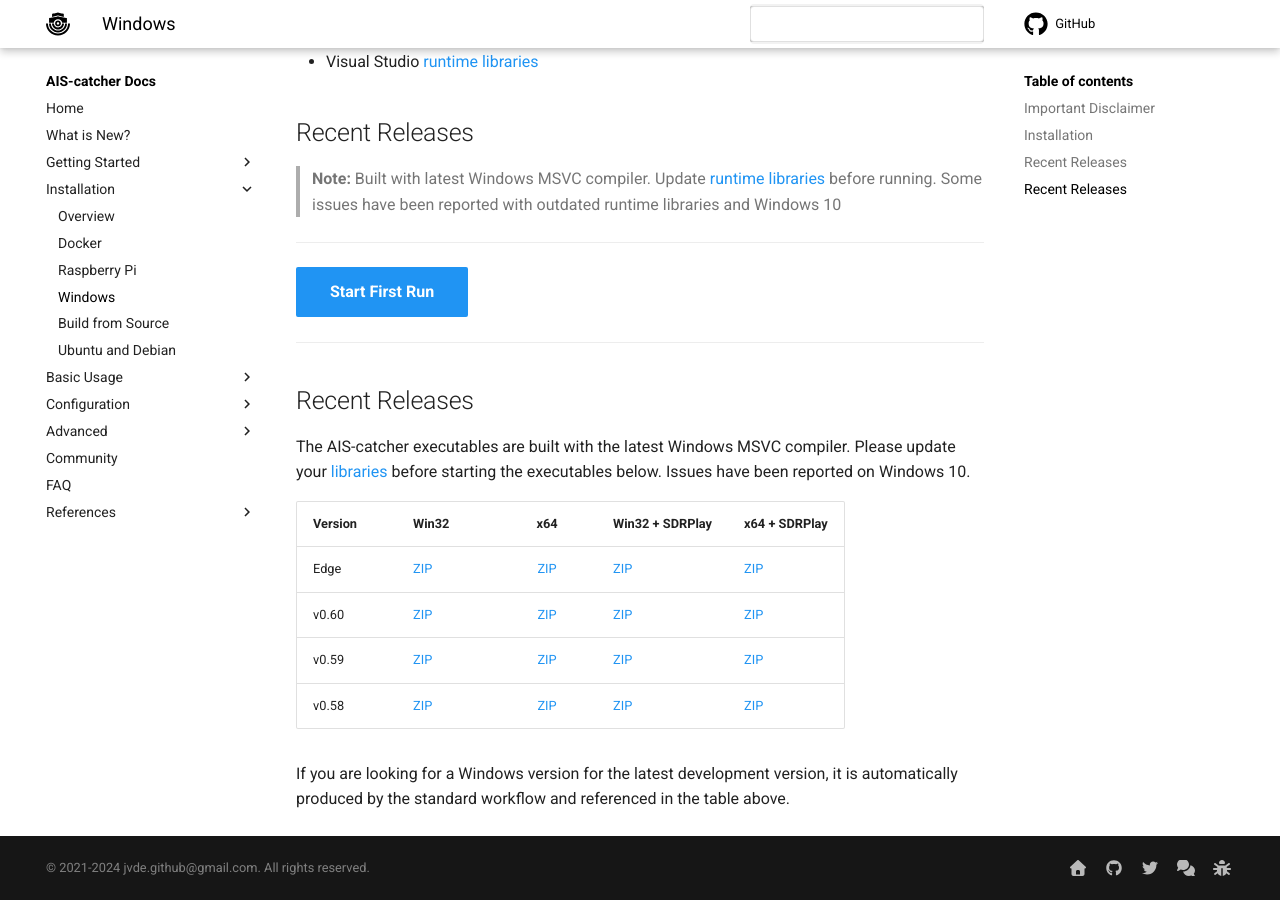
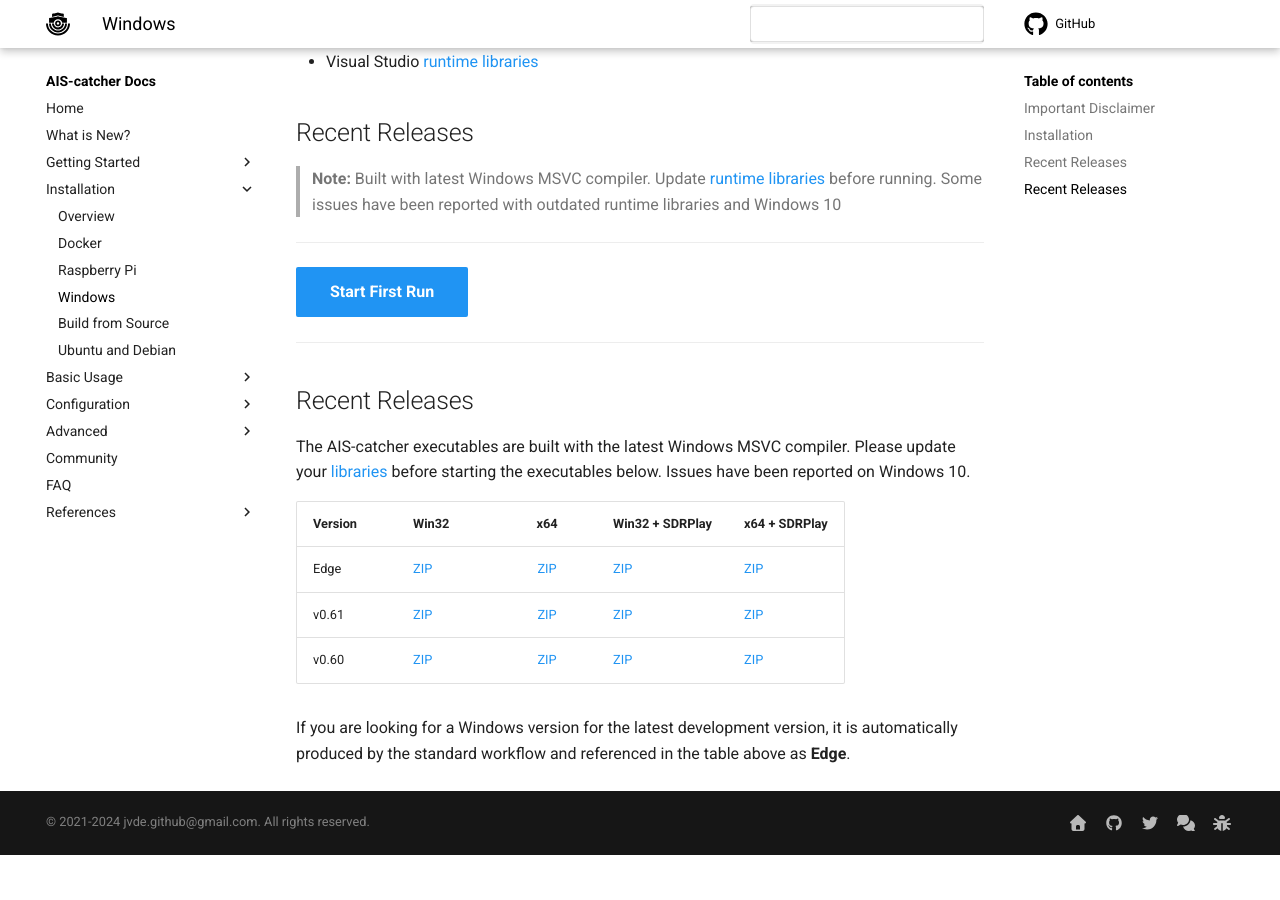
Before and after one commit to jvde-github/AIS-catcher-docs, an MkDocs documentation site: the page built from docs/installation/windows.md, in a window 1280 px wide and 900 px high, scrolled down 717 px. Built offline with MkDocs 1.6.1 and Material for MkDocs 9.7.7, drawn with Linux system fonts in a browser that asks for light colours; comment, search, counter and statistics services are not loaded; after the commit the page ends 1572 px from its top, so only the background shows below that.

Commit message:
add v0.61

```diff
--- a/docs/installation/windows.md
+++ b/docs/installation/windows.md
@@ -32,8 +32,8 @@ The AIS-catcher executables are built with the latest Windows MSVC compiler. Ple
 | Version | Win32 | x64 | Win32 + SDRPlay | x64 + SDRPlay |
 | :------ | :---- | :--: | :-------------- | :------------ |
 | Edge    | [ZIP](https://github.com/jvde-github/AIS-catcher/releases/download/Edge/AIS-catcher.x86.zip) | [ZIP](https://github.com/jvde-github/AIS-catcher/releases/download/Edge/AIS-catcher.x64.zip) | [ZIP](https://github.com/jvde-github/AIS-catcher/releases/download/Edge/AIS-catcher.SDRPLAY.x86.zip) | [ZIP](https://github.com/jvde-github/AIS-catcher/releases/download/Edge/AIS-catcher.SDRPLAY.x64.zip) |
+| v0.61   | [ZIP](https://github.com/jvde-github/AIS-catcher/releases/download/v0.61/AIS-catcher.x86.zip) | [ZIP](https://github.com/jvde-github/AIS-catcher/releases/download/v0.61/AIS-catcher.x64.zip) | [ZIP](https://github.com/jvde-github/AIS-catcher/releases/download/v0.61/AIS-catcher.SDRPLAY.x86.zip) | [ZIP](https://github.com/jvde-github/AIS-catcher/releases/download/v0.61/AIS-catcher.SDRPLAY.x64.zip) |
 | v0.60   | [ZIP](https://github.com/jvde-github/AIS-catcher/releases/download/v0.60/AIS-catcher.x86.zip) | [ZIP](https://github.com/jvde-github/AIS-catcher/releases/download/v0.60/AIS-catcher.x64.zip) | [ZIP](https://github.com/jvde-github/AIS-catcher/releases/download/v0.60/AIS-catcher.SDRPLAY.x86.zip) | [ZIP](https://github.com/jvde-github/AIS-catcher/releases/download/v0.60/AIS-catcher.SDRPLAY.x64.zip) |
-| v0.59   | [ZIP](https://github.com/jvde-github/AIS-catcher/releases/download/v0.59/AIS-catcher.x86.zip) | [ZIP](https://github.com/jvde-github/AIS-catcher/releases/download/v0.59/AIS-catcher.x64.zip) | [ZIP](https://github.com/jvde-github/AIS-catcher/releases/download/v0.59/AIS-catcher.SDRPLAY.x86.zip) | [ZIP](https://github.com/jvde-github/AIS-catcher/releases/download/v0.59/AIS-catcher.SDRPLAY.x64.zip) |
-| v0.58   | [ZIP](https://github.com/jvde-github/AIS-catcher/releases/download/v0.58/AIS-catcher.x86.zip) | [ZIP](https://github.com/jvde-github/AIS-catcher/releases/download/v0.58/AIS-catcher.x64.zip) | [ZIP](https://github.com/jvde-github/AIS-catcher/releases/download/v0.58/AIS-catcher.SDRPLAY.x86.zip) | [ZIP](https://github.com/jvde-github/AIS-catcher/releases/download/v0.58/AIS-catcher.SDRPLAY.x64.zip) |
 
-If you are looking for a Windows version for the latest development version, it is automatically produced by the standard workflow and referenced in the table above.
+
+If you are looking for a Windows version for the latest development version, it is automatically produced by the standard workflow and referenced in the table above as **Edge**.
```
